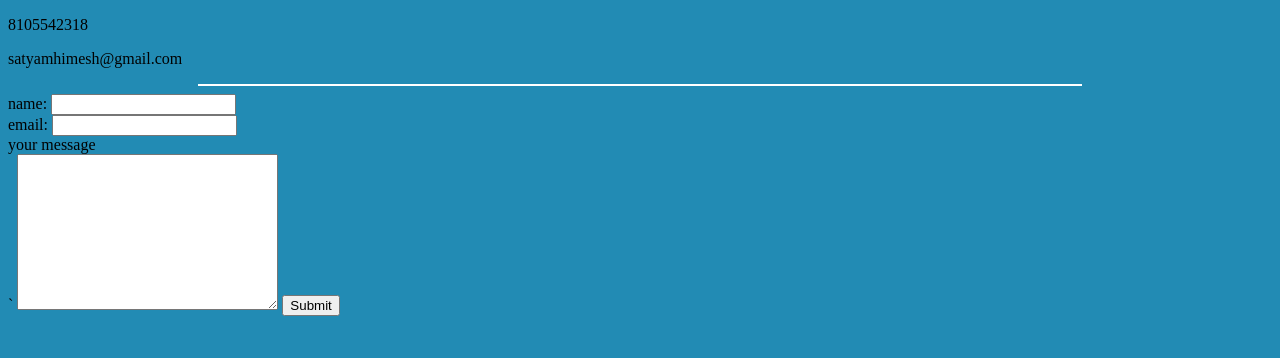
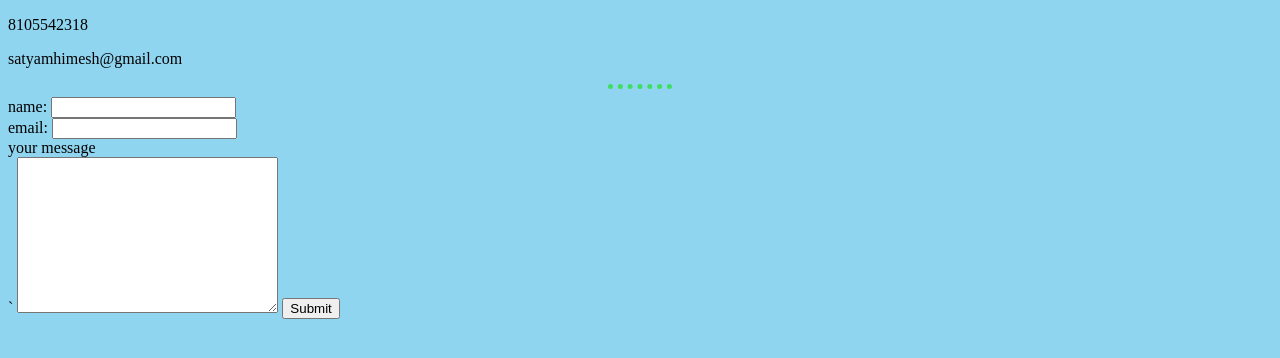
Before and after one commit to himesh220002/web-dev, a plain HTML site: page contact_me.html in a window 1280 px wide. Drawn offline with Linux system fonts and the light colour scheme.

Commit message:
adding css new properties

```diff
--- a/contact_me.html
+++ b/contact_me.html
@@ -8,13 +8,14 @@
 
     <style>
         body{
-            background-color: rgb(34, 139, 180);
+            background-color: rgba(18, 166, 224, 0.466);
         }
         hr{
-            background-color: white;
             border-style: none;
-            height: 2px;
-            width: 70%;
+            border-top-style: dotted;
+            border-color: rgba(10, 228, 10, 0.616);
+            border-width: 5px;
+            width: 5%;
         }
     </style>
 </head>
@@ -34,5 +35,6 @@
             <input type="submit">
 
         </form>
+
 </body>
 </html>
```
Also changed, not shown: index.html (+4 -4 lines). Lines whose indentation alone changed are shown as unchanged.
